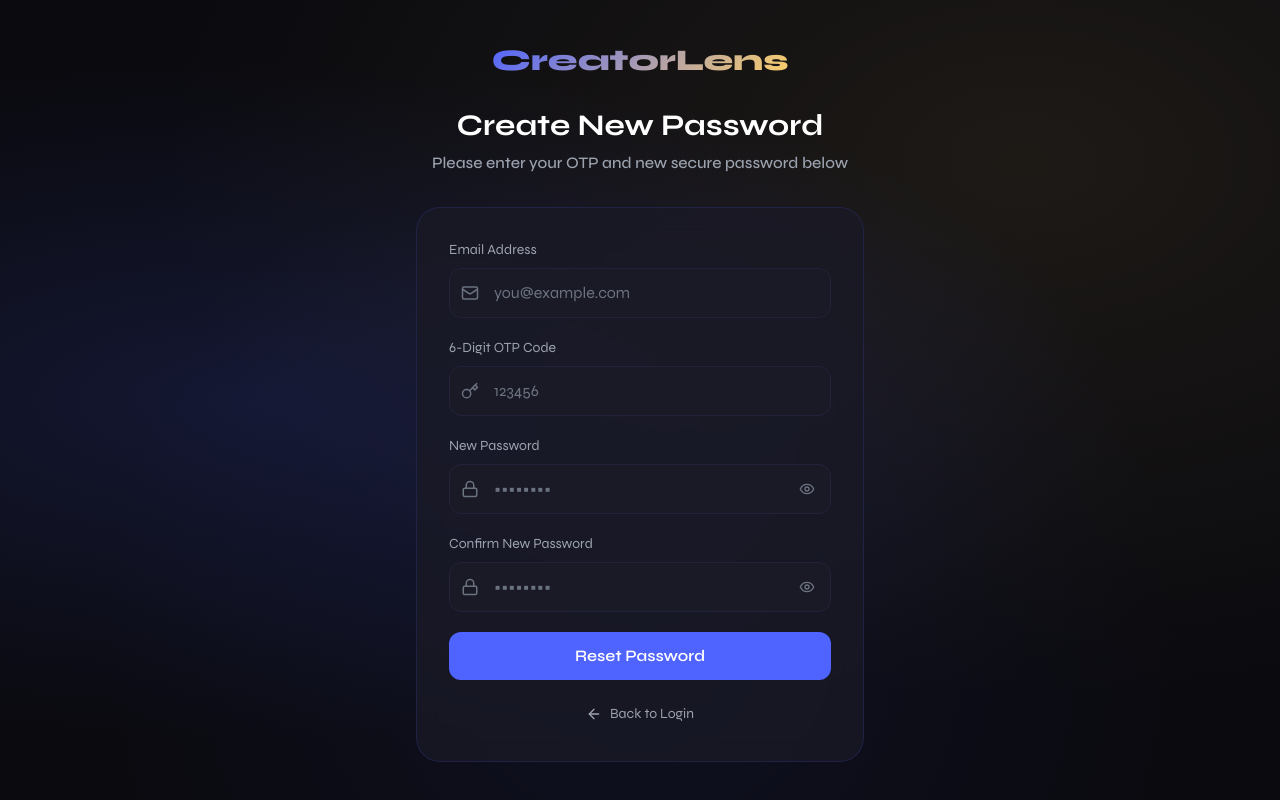
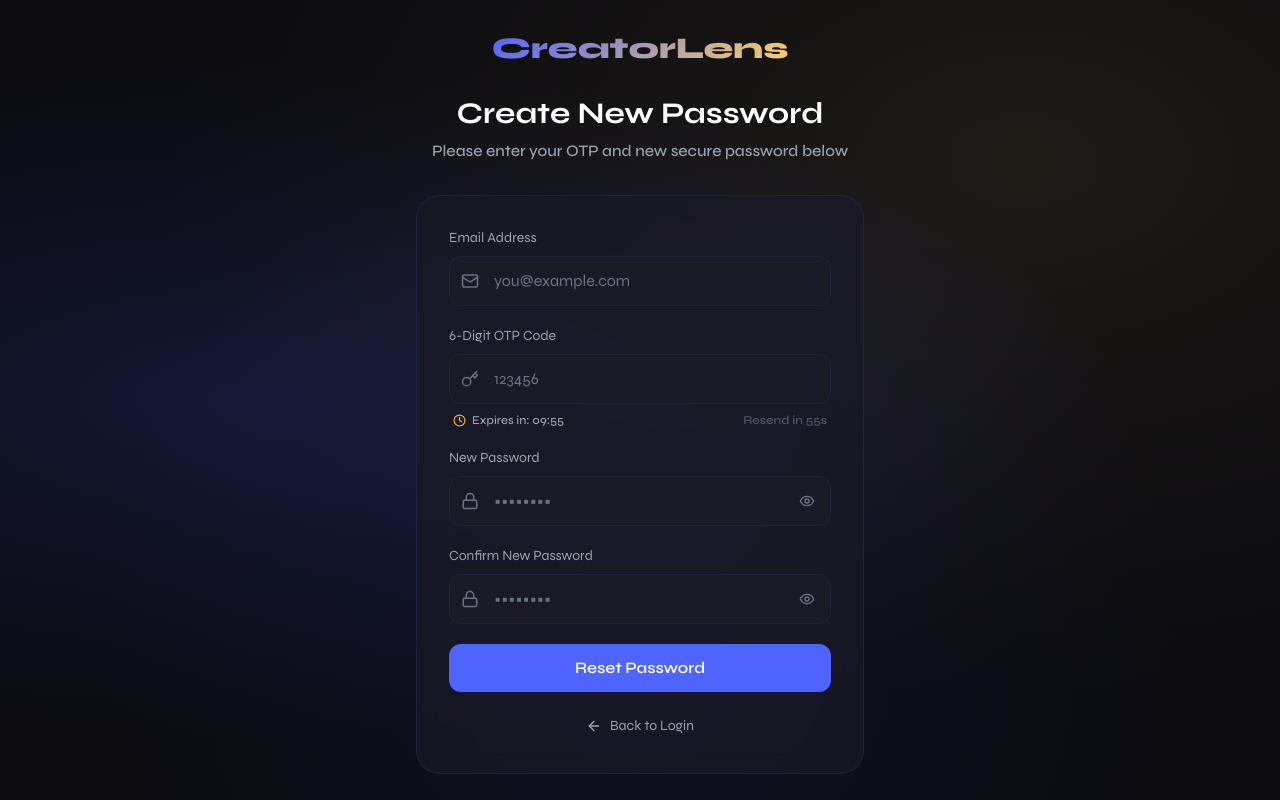
Before and after one commit to manav7623/CreatorLens, a Next.js app in the folder frontend/: page /auth/reset-password in a window 1280 px wide. Built offline with nearby package versions, Linux system fonts and the light colour scheme; a web font is replaced by a local one.

Commit message:
feat: add reset password page with OTP verification and countdown timer

```diff
--- a/frontend/src/app/auth/reset-password/page.js
+++ b/frontend/src/app/auth/reset-password/page.js
@@ -1,9 +1,9 @@
 'use client';
-import { useState, Suspense } from 'react';
+import { useState, useEffect, Suspense } from 'react';
 import { useRouter, useSearchParams } from 'next/navigation';
 import Link from 'next/link';
 import toast from 'react-hot-toast';
-import { Mail, Key, Lock, Eye, EyeOff, ArrowLeft } from 'lucide-react';
+import { Mail, Key, Lock, Eye, EyeOff, ArrowLeft, Clock } from 'lucide-react';
 import api from '@/lib/api';
 
 function ResetPasswordForm() {
@@ -17,6 +17,43 @@
   const [showPass, setShowPass] = useState(false);
   const [showConfirmPass, setShowConfirmPass] = useState(false);
   const [loading, setLoading] = useState(false);
+
+  const [timeLeft, setTimeLeft] = useState(600); // 10 minutes in seconds
+  const [resending, setResending] = useState(false);
+
+  useEffect(() => {
+    if (timeLeft <= 0) return;
+    const timer = setInterval(() => {
+      setTimeLeft(prev => prev - 1);
+    }, 1000);
+    return () => clearInterval(timer);
+  }, [timeLeft]);
+
+  const formatTime = (seconds) => {
+    const m = Math.floor(seconds / 60).toString().padStart(2, '0');
+    const s = (seconds % 60).toString().padStart(2, '0');
+    return `${m}:${s}`;
+  };
+
+  const handleResendOTP = async () => {
+    if (!email.trim()) {
+      toast.error('Email address is required to resend OTP.');
+      return;
+    }
+    setResending(true);
+    try {
+      const { data } = await api.post('/auth/forgot-password', { email: email.trim() });
+      toast.success('New OTP sent successfully!');
+      if (data.otp) {
+        toast.success(`[Mock Mode] Your OTP is: ${data.otp}`, { duration: 10000 });
+      }
+      setTimeLeft(600); // Reset timer back to 10 minutes
+    } catch (err) {
+      toast.error(err.response?.data?.error || 'Failed to resend OTP.');
+    } finally {
+      setResending(false);
+    }
+  };
 
   const handleSubmit = async (e) => {
     e.preventDefault();
@@ -33,6 +70,11 @@
 
     if (otp.trim().length !== 6 || isNaN(otp.trim())) {
       toast.error('OTP must be a 6-digit number.');
+      return;
+    }
+
+    if (timeLeft <= 0) {
+      toast.error('OTP has expired. Please request a new code.');
       return;
     }
 
@@ -59,6 +101,9 @@
       setLoading(false);
     }
   };
+
+  // Cooldown is 60 seconds (from 600 down to 540)
+  const canResend = timeLeft <= 540;
 
   return (
     <form onSubmit={handleSubmit} className="space-y-5">
@@ -96,6 +141,28 @@
           <div className="absolute left-3 top-1/2 -translate-y-1/2 text-gray-500">
             <Key size={18} />
           </div>
+        </div>
+
+        {/* OTP Countdown & Resend Code Timer */}
+        <div className="flex items-center justify-between mt-2 px-1">
+          <div className="flex items-center gap-1.5 text-xs">
+            <Clock size={13} className={timeLeft > 60 ? "text-amber-400" : "text-red-500 animate-pulse"} />
+            <span className={timeLeft > 60 ? "text-gray-400 font-medium" : "text-red-400 font-semibold"}>
+              {timeLeft > 0 ? `Expires in: ${formatTime(timeLeft)}` : 'OTP Expired'}
+            </span>
+          </div>
+          <button
+            type="button"
+            onClick={handleResendOTP}
+            disabled={resending || !canResend}
+            className={`text-xs font-semibold transition-colors ${
+              !canResend
+                ? 'text-gray-600 cursor-not-allowed'
+                : 'text-primary-400 hover:text-primary-300'
+            }`}
+          >
+            {resending ? 'Resending...' : !canResend ? `Resend in ${timeLeft - 540}s` : 'Resend OTP'}
+          </button>
         </div>
       </div>
 
```
